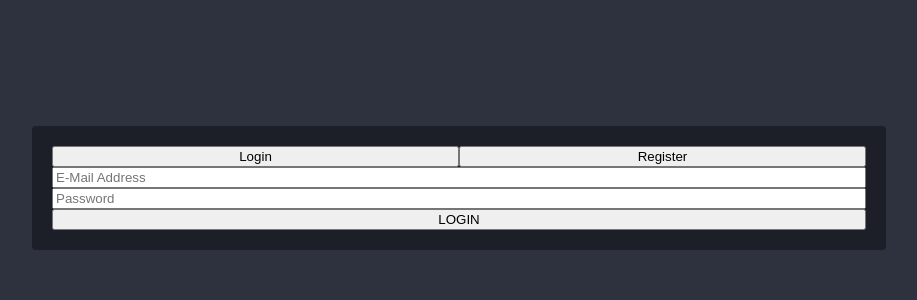
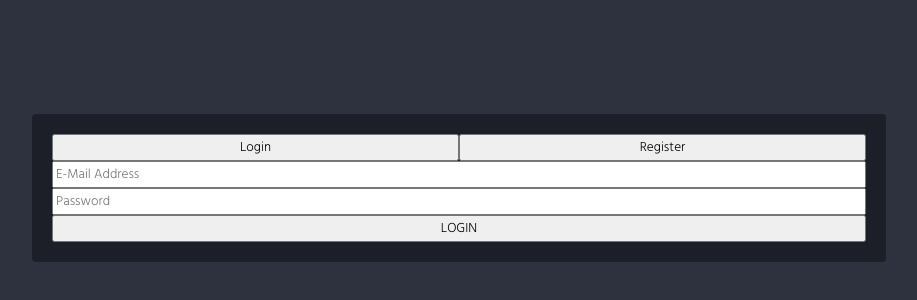
Before and after one commit to BurakCaglayan/basic-login-register-page-without-ui-library, a React (Create React App) app: page / in a window 1280 px wide. Shown: the part 212-512 px from the top of the page, without its empty margins (181-1098 px from the left). Built offline with nearby package versions, Linux system fonts and the light colour scheme.

Commit message:
Add Hind font family
- Add Hind font family
- Refactor index css file

```diff
--- a/public/index.html
+++ b/public/index.html
@@ -11,7 +11,12 @@
     />
     <link rel="apple-touch-icon" href="%PUBLIC_URL%/logo192.png" />
     <link rel="manifest" href="%PUBLIC_URL%/manifest.json" />
-    <title>React App</title>
+    <link rel="preconnect" href="https://fonts.googleapis.com">
+    <link rel="preconnect" href="https://fonts.gstatic.com" crossorigin>
+    <link rel="preconnect" href="https://fonts.googleapis.com">
+    <link rel="preconnect" href="https://fonts.gstatic.com" crossorigin>
+    <link href="https://fonts.googleapis.com/css2?family=Hind:wght@300;600;700&family=Open+Sans:wght@400;600;700&display=swap" rel="stylesheet">
+    <title>Basic Login/Register page</title>
   </head>
   <body>
     <noscript>You need to enable JavaScript to run this app.</noscript>
--- a/src/index.css
+++ b/src/index.css
@@ -1,13 +1,3 @@
 body {
   margin: 0;
-  font-family: -apple-system, BlinkMacSystemFont, 'Segoe UI', 'Roboto', 'Oxygen',
-    'Ubuntu', 'Cantarell', 'Fira Sans', 'Droid Sans', 'Helvetica Neue',
-    sans-serif;
-  -webkit-font-smoothing: antialiased;
-  -moz-osx-font-smoothing: grayscale;
 }
-
-code {
-  font-family: source-code-pro, Menlo, Monaco, Consolas, 'Courier New',
-    monospace;
-}
--- a/src/styles/base/_typography.scss
+++ b/src/styles/base/_typography.scss
@@ -0,0 +1,3 @@
+* {
+  font-family: 'Hind', sans-serif;
+}
```
